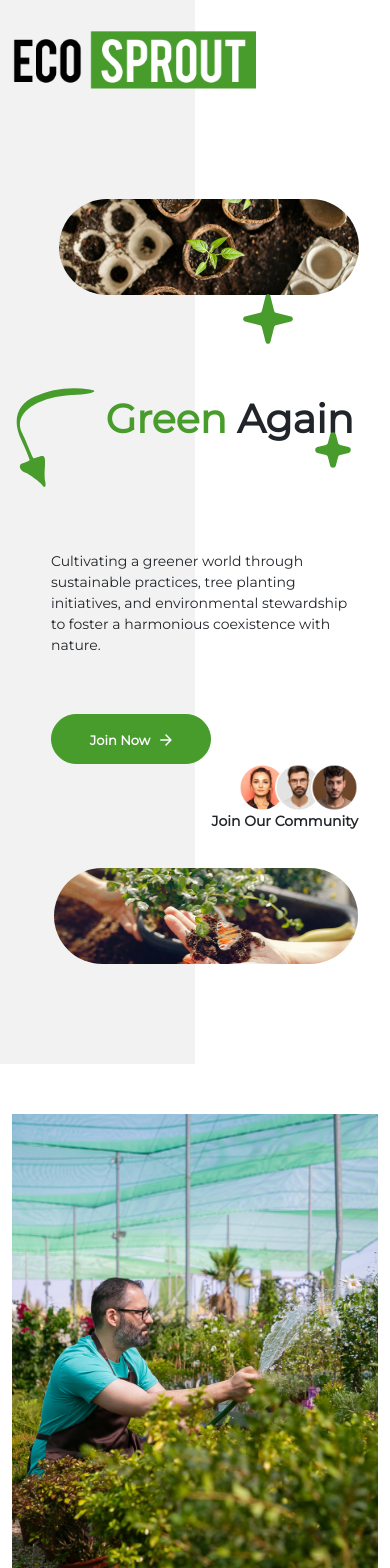
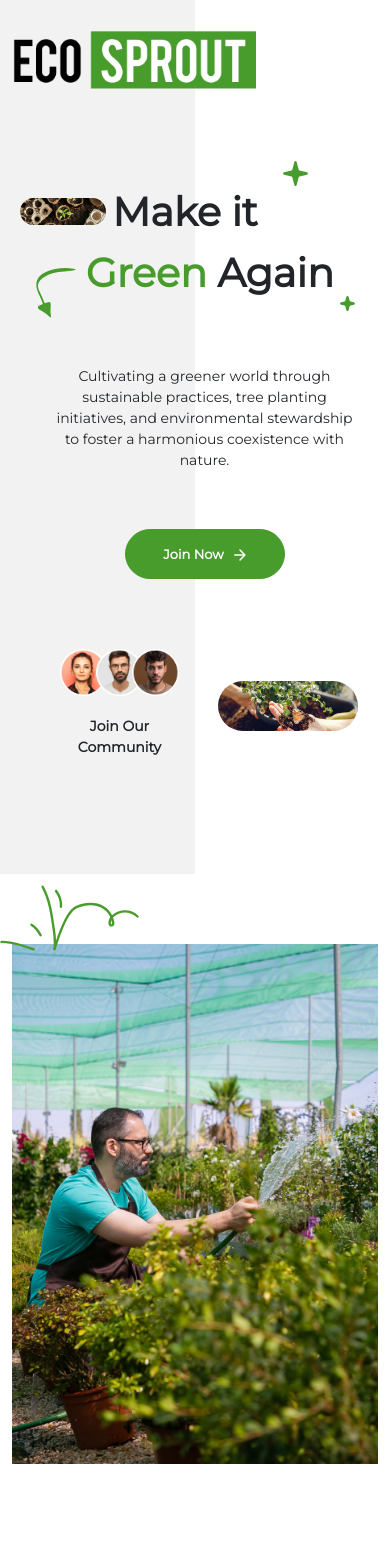
Before and after one commit to HarshVyas762/Ecosprout, a React (Create React App) app: page / in a window 390 px wide. Shown: the top 1568 px of the page. Built offline with nearby package versions, Linux system fonts and the light colour scheme.

Commit message:
your-message

```diff
--- a/src/App.css
+++ b/src/App.css
@@ -18,7 +18,7 @@ body {
 
 @media(max-width:767px){
   .section{
-    padding-top: 50px !important;
+    padding-top: 70px !important;
   }
 }
 
@@ -78,6 +78,13 @@ margin-top: 32px;
 border-radius: 80px;
 }
 
+.topview2{
+  width: 300px;
+  height: 96px;
+  border-radius: 80px;
+  margin-top: 20px;
+}
+
 .bannertitle{
   font-family: Montserrat;
 font-size: 10.2vw;
@@ -120,6 +127,12 @@ text-align: center;
 
 }
 
+.arr{
+  padding-right: 10px;
+  margin-top: 0.8em;
+  height: 100px;
+}
+
 .star1{
   position: absolute;
   top: 294px;
@@ -133,6 +146,12 @@ text-align: center;
   top: 27em;
 }
 
+.community{
+  align-items: end;
+  display: flex;
+  flex-direction: column;
+}
+
 .pot{
   position: absolute;
   top: 24em;
@@ -143,6 +162,14 @@ text-align: center;
 .propic{
   height: 47px;
   width: fit-content;
+  align-self: right;
+}
+
+.comdiv{
+  display: flex;
+  align-items: end;
+  flex-direction: column;
+  gap: 20px;
 }
 
 #canvas3d .spline-watermark{
@@ -160,6 +187,8 @@ text-align: center;
 .spline-watermark{
   display: none;
 }
+
+
 /* 3d */
 /* sec1 */
 
@@ -195,14 +224,14 @@ margin-top: 20px;
 .continents{
   width: fit-content;
   position: absolute;
-  right: 16vw;
+  right: 19vw;
   top: 36em;
 }
 
 .volunteers{
   width: auto;
   position: absolute;
-  right: 1vw;
+  right: 4vw;
   top: 40em;
 }
 
@@ -392,7 +421,7 @@ color: white;
   }
 }
 
-@media(max-width:767px){
+@media(max-width:800px){
   .section{
     padding-top: 50px;
   }
@@ -434,9 +463,23 @@ color: white;
 
 .boxcol{
   gap: 30px;
-  margin: auto;
   margin-top: 30px;
+  width: -webkit-fill-available;
 }
+
+.sec3box{
+  width: -webkit-fill-available;
+  row-gap: 20px;
+}
+
+.sec3_boxdesc{
+  width: -webkit-fill-available;
+}
+
+.sec3_boxmail{
+  margin-top: 0;
+}
+
 .mod{
   display: none;
 }
@@ -445,8 +488,9 @@ color: white;
   display: none;
 }
 
-.div3{
+.div3 {
   flex-direction: column;
+  align-items: center;
 }
 
 .our{
@@ -459,7 +503,7 @@ color: white;
 
 .sec3_title{
   font-family: Inter;
-  font-size: 27px;
+  font-size: 24px;
   line-height: 50px;
   letter-spacing: -1px;
 }
@@ -478,4 +522,99 @@ p{
 .form_field {
   width: -webkit-fill-available;
 }
+
+.volunteers {
+  right: 7vw;
+  top: 54em;
+  width: 70px;
 }
+
+.continents {
+  right: 17vw;
+  top: 46em;
+  width: 60px;
+}
+
+.imgsvg {
+  top: 0em;
+  width: 140px;
+}
+
+.topview {
+  width: 22vw;
+  height: 7vw;
+  margin-top: 11px;
+}
+
+.star1 {
+  top: 161px;
+  right: 21vw;
+  height: 25px;
+}
+
+.star2 {
+  right: 9vw;
+  top: 18.5em;
+  width: 15px;
+}
+
+.community{
+  align-items: center;
+  display: flex;
+  width: 100%;
+  flex-direction: column;
+  margin-top: 70px;
+  gap:30px;
+}
+
+.topview2{
+  width: 140px;
+  height: 50px;
+  margin-top: -11px;
+}
+
+.topv {
+  left: 20px;
+}
+
+.community{
+flex-direction: row;
+place-content: space-between;
+}
+
+.arr{
+  padding-right: 10px;
+  margin-top: 0.8em;
+  height: 50px;
+}
+
+.sec1{
+  text-align: center;
+}
+
+.bannertitle{
+  line-height: normal;
+}
+
+.comdiv{
+  align-items: center;
+}
+
+.sec4div1 {
+  row-gap: 50px;
+  place-content: space-around;
+}
+
+.sec4img1, .sec4img2, .sec4img3, .sec4img4{
+  width: 115px;
+}
+
+.gogreen{
+  width: 100%;
+}
+
+.sec4_desc{
+  width: 100%;
+}
+
+}
--- a/src/App.js
+++ b/src/App.js
@@ -34,7 +34,7 @@ function App() {
         <div className='container'>
           <div className='header'>
             <div className='col-lg-3 col-md-3'><img className='logo' src={logo} alt='' /></div>
-            <div className='menu-item col-lg-4 col-md-4'>
+            <div className='menu-item col-lg-6 col-md-6'>
               <p>Home</p>
               <p>About</p>
               <p>Blog</p>
@@ -45,7 +45,7 @@ function App() {
           <div className='div2 section'>
             <div className='div2sub col-md-10'>
               <div className='topv'><img className='topview' src={topview} alt='' /></div>
-              <div><h1 className='bannertitle'>Make it <img className='star1' src={star1} alt='' /><br></br><span style={{ color: '#479C2B' }}><img className='arr' src={arr} alt='' style={{ paddingRight: '10px', marginTop: '0.8em', height: '100px' }} />Green</span> Again</h1> <img className='star2' src={star2} alt='' /></div>
+              <div><h1 className='bannertitle'>Make it <img className='star1' src={star1} alt='' /><br></br><span style={{ color: '#479C2B' }}><img className='arr' src={arr} alt='' />Green</span> Again</h1> <img className='star2' src={star2} alt='' /></div>
             </div>
           </div>
 
@@ -57,10 +57,12 @@ function App() {
             <div className='mod col-lg-4 col-md-4 col-sm-12'>
             <iframe src='https://my.spline.design/plant02copy-f16d9c5b030775e08d0354a699dc29ca/' aria-hidden="true" width='600px' height='900px'></iframe>
 </div>
-            <div className='col-lg-3 col-md-5' style={{ alignItems: 'end', display: 'flex', flexDirection: 'column' }}>
+            <div className='col-lg-3 col-md-12 community'>
+             <div className='comdiv'>
               <img className='propic' src={propic} alt='' />
               <p style={{ fontSize: '18px', fontWeight: '900' }}>Join Our Community</p>
-              <img className='topview2' src={topview2} alt='' style={{ width: '19em', height: '96px', borderRadius: '80px', marginTop: '20px' }} />
+              </div>
+              <img className='topview2' src={topview2} alt='' />
             </div>
           </div>
 
@@ -112,7 +114,7 @@ function App() {
 
       <div className='sec4 section container'>
         <div className='sec4div1'>
-          <div className='col-md-3 col-md-3 col-sm-12' style={{ textAlign: 'left' }}>
+          <div className='col-md-3 col-md-3 col-sm-12 gogreen' style={{ textAlign: 'left' }}>
             <span className='sec4_title'>Go Green!</span>
             <p className='sec4_desc'>some big companies that we work with, and trust us very much</p>
           </div>
```
